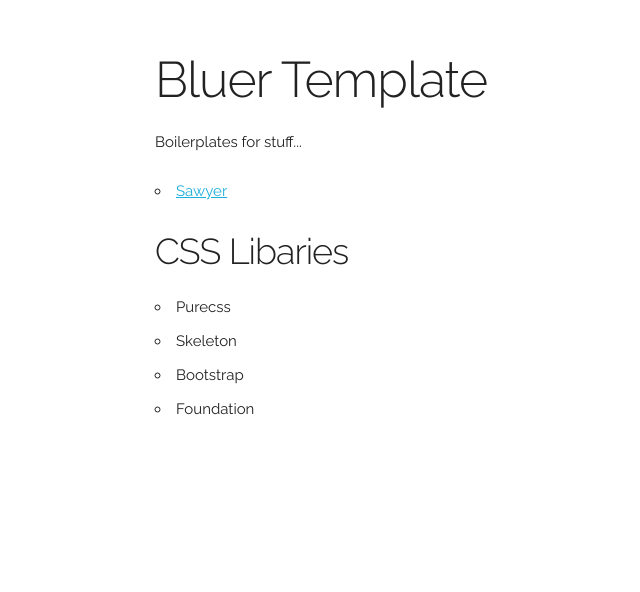
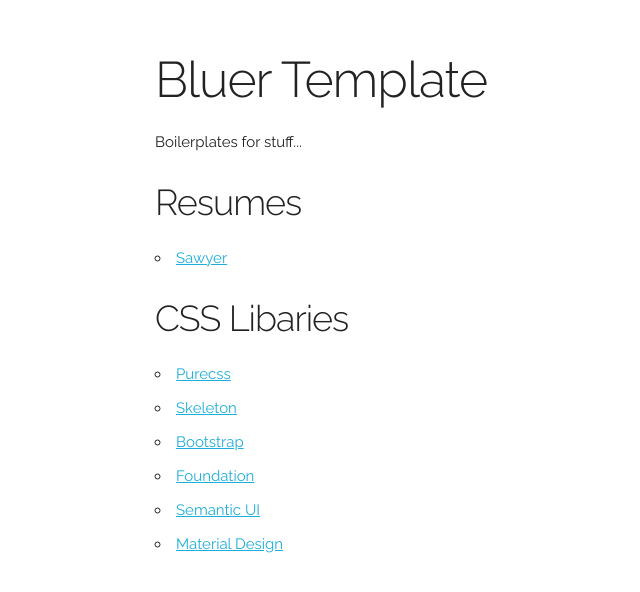
Before and after one commit to kevinbluer/bluer-resources, a plain HTML site: page index.html in a window 1280 px wide. Shown: the part 190-782 px from the top of the page, without its empty margins (5-645 px from the left). Drawn offline with Linux system fonts and the light colour scheme.

Commit message:
s'more stuff

```diff
--- a/index.html
+++ b/index.html
@@ -36,15 +36,18 @@
       <div class="one-half column" style="margin-top: 25%">
         <h1>Bluer Template</h1>
         <p>Boilerplates for stuff...</p>
+        <h3>Resumes</h3>
         <ul>
           <li><a href="files/sawyer.zip">Sawyer</a></li>
         </ul>
         <h3>CSS Libaries</h3>
         <ul>
-          <li>Purecss</li>
-          <li>Skeleton</li>
-          <li>Bootstrap</li>
-          <li>Foundation</li>
+          <li><a href="http://purecss.io/">Purecss</a></li>
+          <li><a href="http://getskeleton.com/">Skeleton</a></li>
+          <li><a href="getbootstrap.com">Bootstrap</a></li>
+          <li><a href="http://foundation.zurb.com/">Foundation</a></li>
+          <li><a href="http://semantic-ui.com/">Semantic UI</a></li>
+          <li><a href="http://materializecss.com/">Material Design</a></li>
         </ul>
       </div>
     </div>
```
